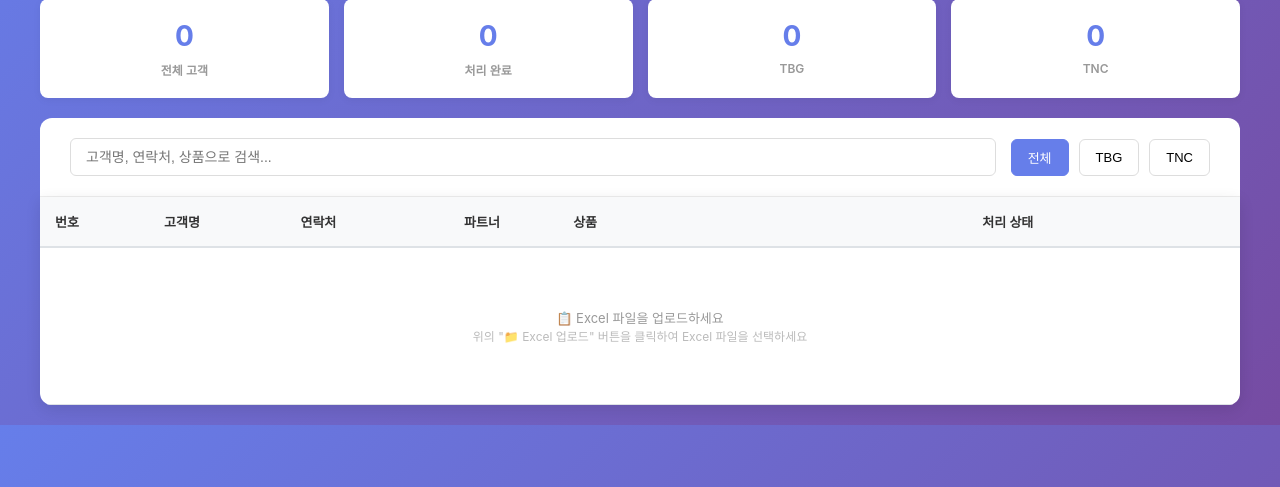
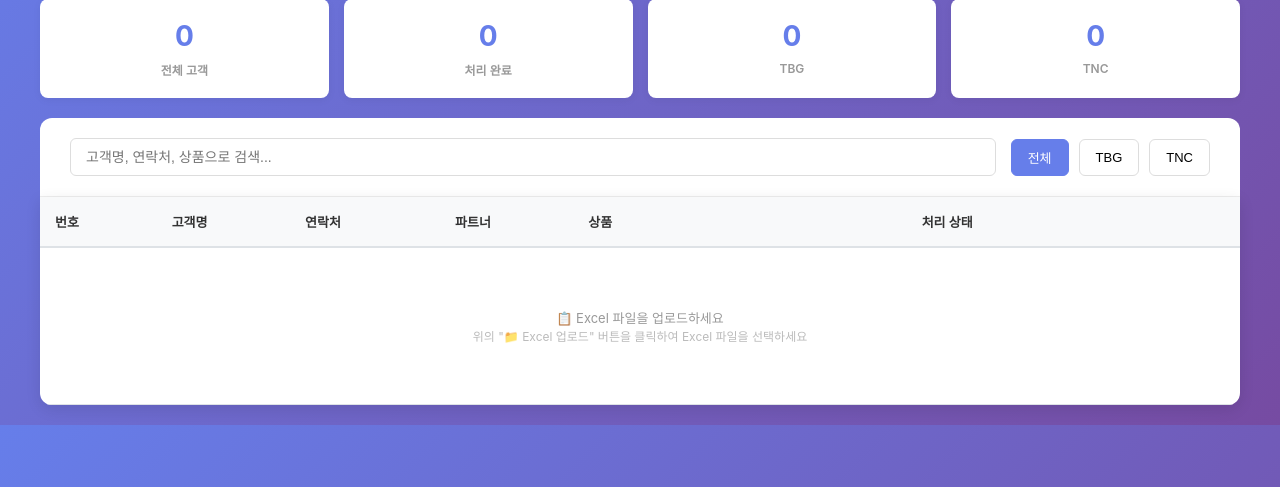
Before and after one commit to hrchang517/claud, a Flask app: page / in a window 1280 px wide. Shown: the part 171-658 px from the top of the page. Run offline with Flask 3, Linux system fonts and the light colour scheme.

Commit message:
Adjust column widths in dashboard table

```diff
--- a/templates/dashboard.html
+++ b/templates/dashboard.html
@@ -268,11 +268,11 @@
             <table>
                 <thead>
                     <tr>
-                        <th style="width: 80px;">번호</th>
-                        <th style="width: 100px;">고객명</th>
-                        <th style="width: 120px;">연락처</th>
+                        <th style="width: 70px;">번호</th>
+                        <th style="width: 80px;">고객명</th>
+                        <th style="width: 90px;">연락처</th>
                         <th style="width: 80px;">파트너</th>
-                        <th style="width: 300px;">상품</th>
+                        <th style="width: 200px;">상품</th>
                         <th style="width: 200px;">처리 상태</th>
                     </tr>
                 </thead>
```
